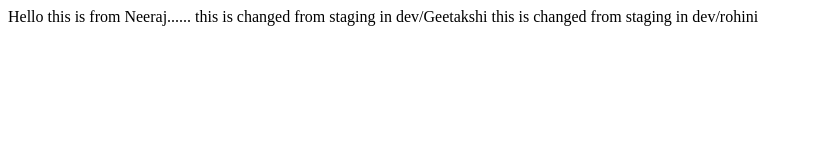
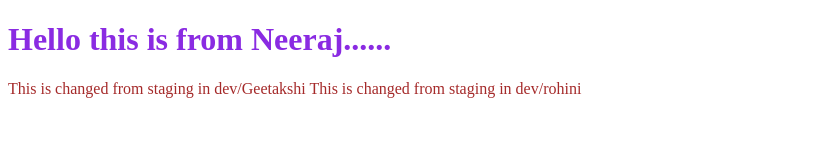
Before and after one commit to Neeraj-Joshi4454/radiquo-test-project, a plain HTML site: page index.html in a window 1280 px wide. Shown: the whole page, without its empty margins (0-813 px from the left). Drawn offline with Linux system fonts and the light colour scheme.

Commit message:
Formated file

```diff
--- a/index.html
+++ b/index.html
@@ -4,11 +4,21 @@
     <meta charset="UTF-8">
     <meta name="viewport" content="width=device-width, initial-scale=1.0">
     <title>Document</title>
+    <style>
+        h1{
+            color: blueviolet;
+            text-align: left;
+            text-decoration: dotted;
+        }
+        p{
+            color: brown;
+        }
+    </style>
 </head>
 <body>
-    Hello this is from Neeraj......
-    this is changed from staging
+    <h1>Hello this is from Neeraj......</h1>
+    <p>This is changed from staging
     in dev/Geetakshi
-    this is changed from staging in dev/rohini
+    This is changed from staging in dev/rohini</p>
 </body>
 </html>
```
